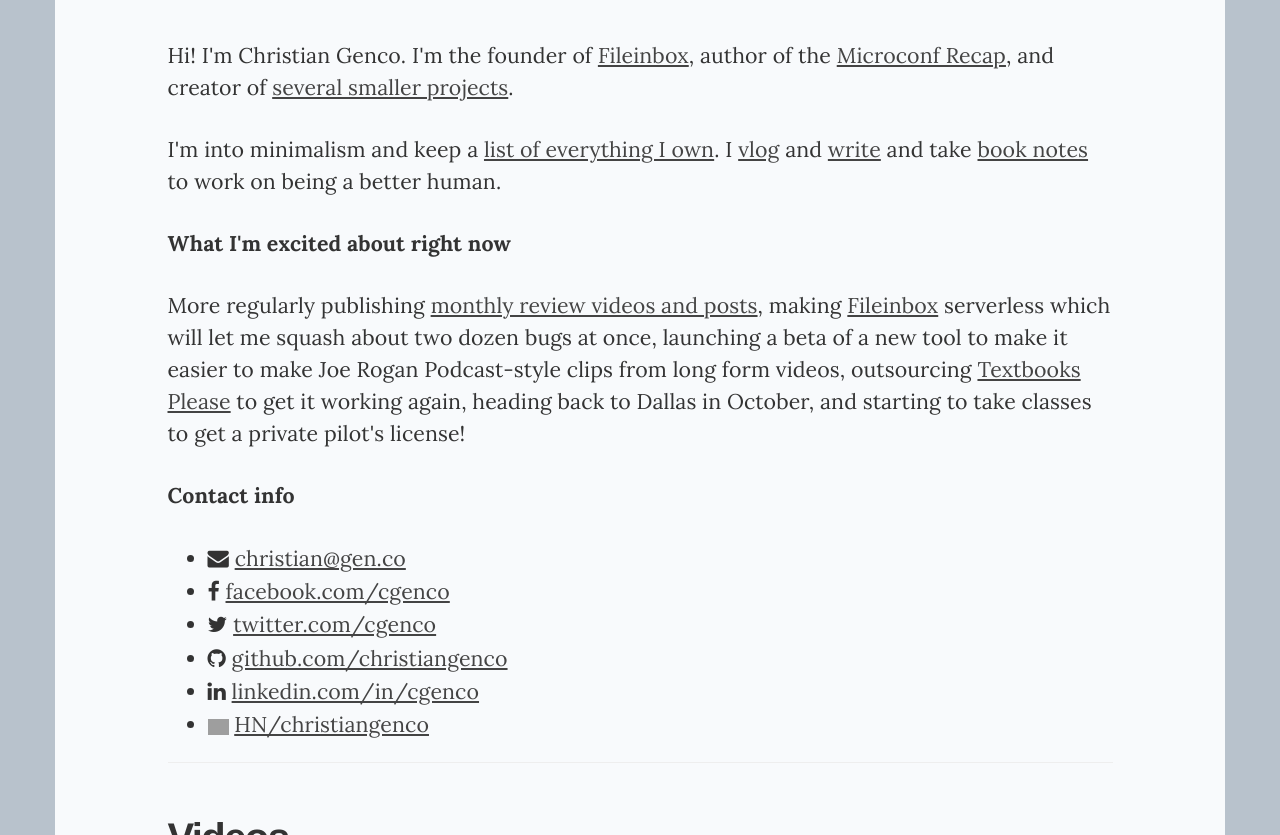
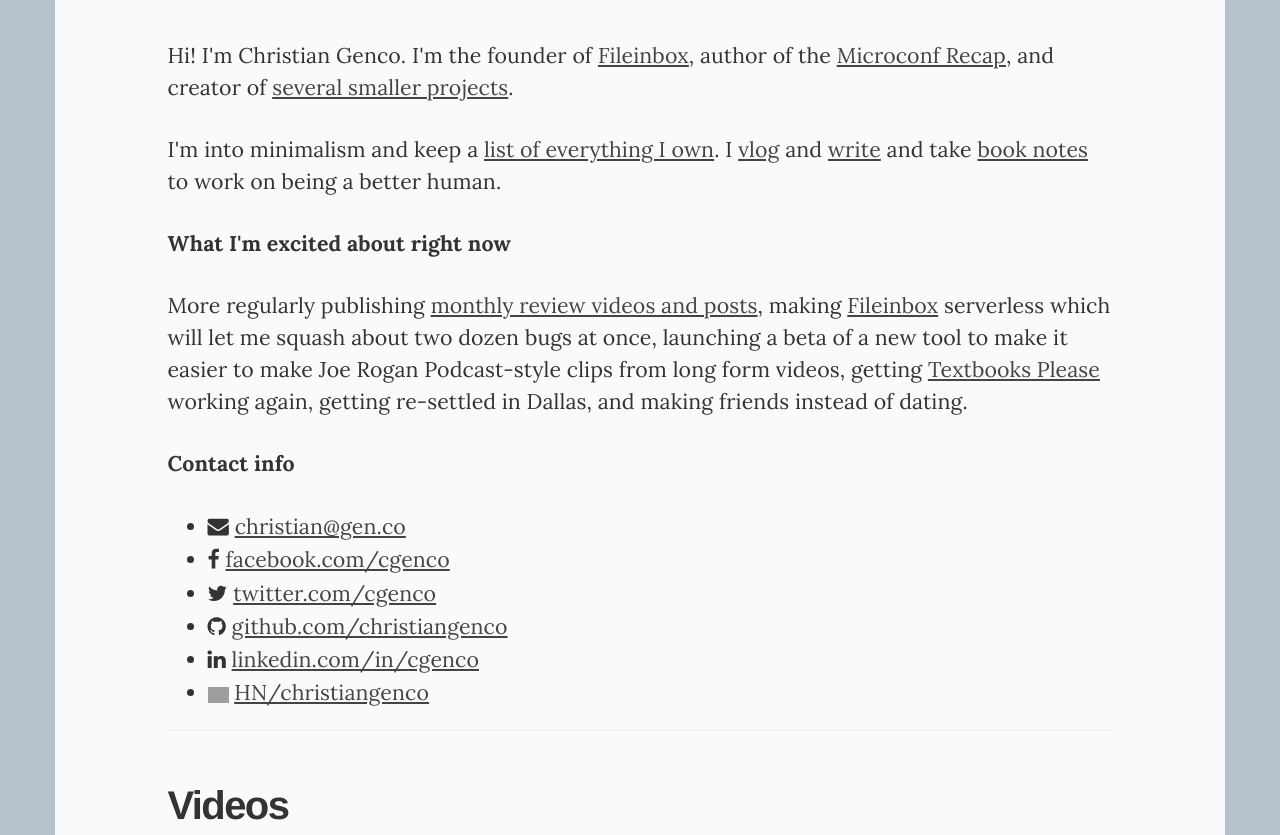
Before and after one commit to christiangenco/christiangenco.github.io, a Jekyll site: the page built from index.html, in a window 1280 px wide and 900 px high, cut to the strip 0-835 px from the top of the window. Built offline with Jekyll 4.4.1, drawn with Linux system fonts in a browser that asks for light colours; nearby versions of some CDN libraries; grey boxes are pictures that could not be loaded.

Commit message:
update what I'm excited about

```diff
--- a/index.html
+++ b/index.html
@@ -29,7 +29,7 @@
     <p><b>What I'm excited about right now</b></p>
 
     <p>
-      More regularly publishing <a href="https://youtu.be/04yJVcdM-Qo">monthly review videos and posts</a>, making <a href="https://fileinbox.com">Fileinbox</a> serverless which will let me squash about two dozen bugs at once, launching a beta of a new tool to make it easier to make Joe Rogan Podcast-style clips from long form videos, outsourcing <a href="https://textbooksplease.com">Textbooks Please</a> to get it working again, heading back to Dallas in October, and starting to take classes to get a private pilot's license!
+      More regularly publishing <a href="https://youtu.be/04yJVcdM-Qo">monthly review videos and posts</a>, making <a href="https://fileinbox.com">Fileinbox</a> serverless which will let me squash about two dozen bugs at once, launching a beta of a new tool to make it easier to make Joe Rogan Podcast-style clips from long form videos, getting <a href="https://textbooksplease.com">Textbooks Please</a> working again, getting re-settled in Dallas, and making friends instead of dating.
     </p>
 
     <p><b>Contact info</b></p>
```
